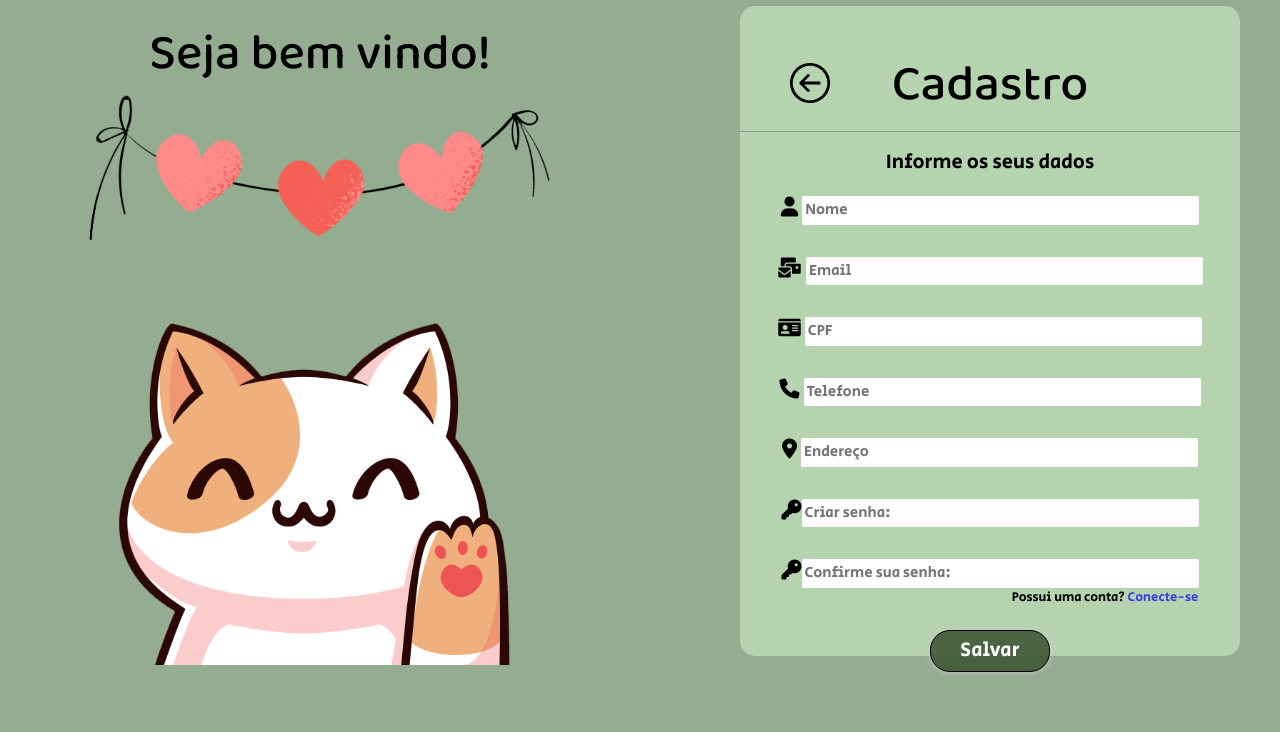
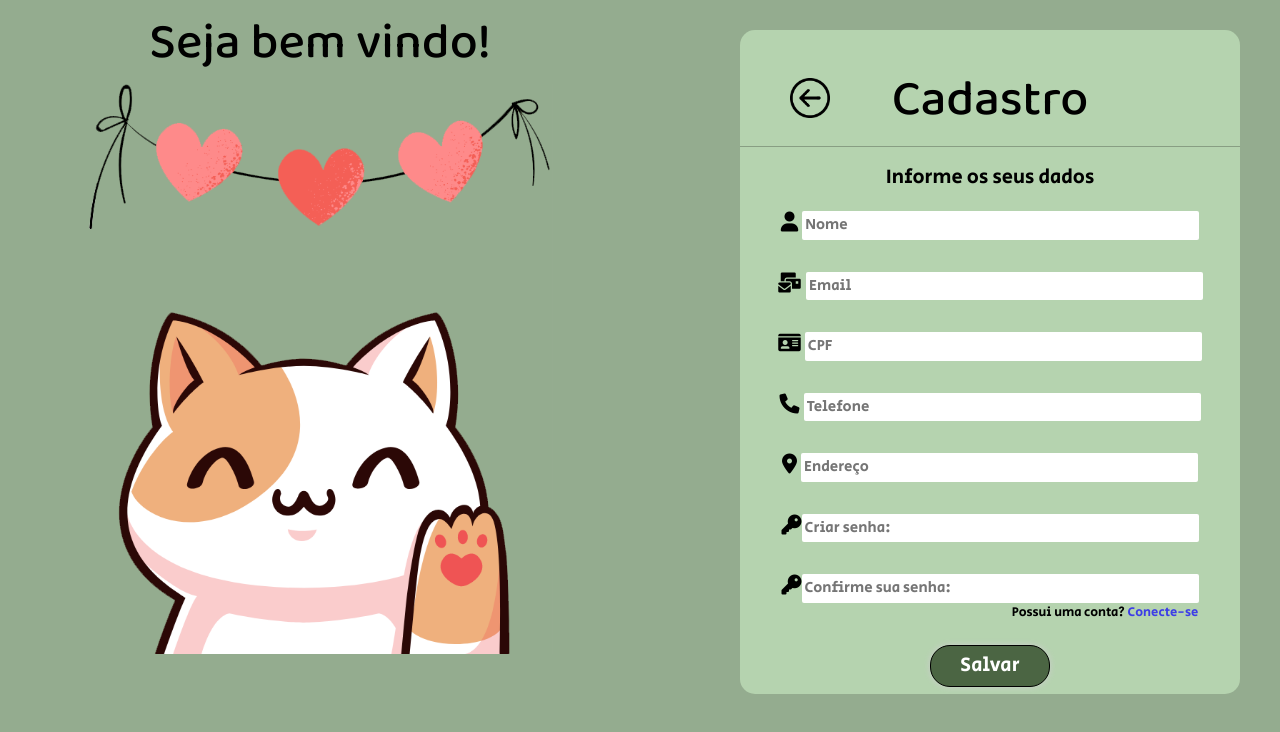
Before and after one commit to isabelal16/projeto-integrador, a React (Create React App) app: page /cadastro in a window 1280 px wide. Shown: the top 732 px of the page. Built offline with nearby package versions, Linux system fonts and the light colour scheme; a web font is replaced by a local one.

Commit message:
aperfeiçoamentos

```diff
--- a/src/Agenda.js
+++ b/src/Agenda.js
@@ -206,7 +206,7 @@ const Agenda = () => {
                 </div>
 
                 <button type="submit" className="botao2"><i class="fa-solid fa-check"></i> Salvar</button>
-                <img className='voltar1' onClick={FecharModal2} src='voltar1.png' />
+
 
             </form>
             </div>
--- a/src/CadastroLogin.css
+++ b/src/CadastroLogin.css
@@ -31,7 +31,7 @@ body .cadastroLogin{
     font-family: 'Baloo 2', cursive;
     color:rgb(0, 0, 0);
     font-size: 50px;
-    margin-top: 3.8%;
+    margin-top: 2%;
 
 }
 
@@ -51,10 +51,8 @@ body .cadastroLogin{
     border:none;
     border-radius: 15px;
     margin: 30px;
-    height: 650px;
     width: 500px;
     margin-left: 100px;
-    margin-top: 1%;
 }
 
 
@@ -154,6 +152,7 @@ body .cadastroLogin{
     margin-left: 100px;
     margin-top: 15%;
 }
+
 .imgFundoLogin{
     width: calc(80vh);
     position: absolute;
--- a/src/Inicio.js
+++ b/src/Inicio.js
@@ -28,7 +28,7 @@ const Inicio = () => {
                 <div><img  className='gatodog' src='gatodog.gif'/></div>
                 <div className='desc'>
                     <h4>Quem Somos?</h4>
-                    <p>A Avocado Bichos é uma clínica especializada na saúde e conforto do seu pet. Foi fundada em maio de 2022, se destaca pelo zelo com os animais e pela busca ao aperfeiçoamento na prestação de serviços pet. Apaixonada por animais, a equipe tem como prioridade proporcionar conforto e segurança desde a saúde à recreação através de toda nossa infraestrutura.</p>
+                    <p>A Avocado Bichos é uma clínica especializada na saúde e conforto do seu pet. Estamos no mercado desde abril de 2012, nossa clínica se destaca pelo zelo com os animais e pela busca ao aperfeiçoamento na prestação de serviços pet. Apaixonada por animais, a equipe tem como prioridade proporcionar conforto e segurança desde a saúde à recreação através de toda nossa infraestrutura.</p>
                     <Link to="/servicos" className='linkserv'>Nossos serviços</Link>
                 </div>
             </div>
```
